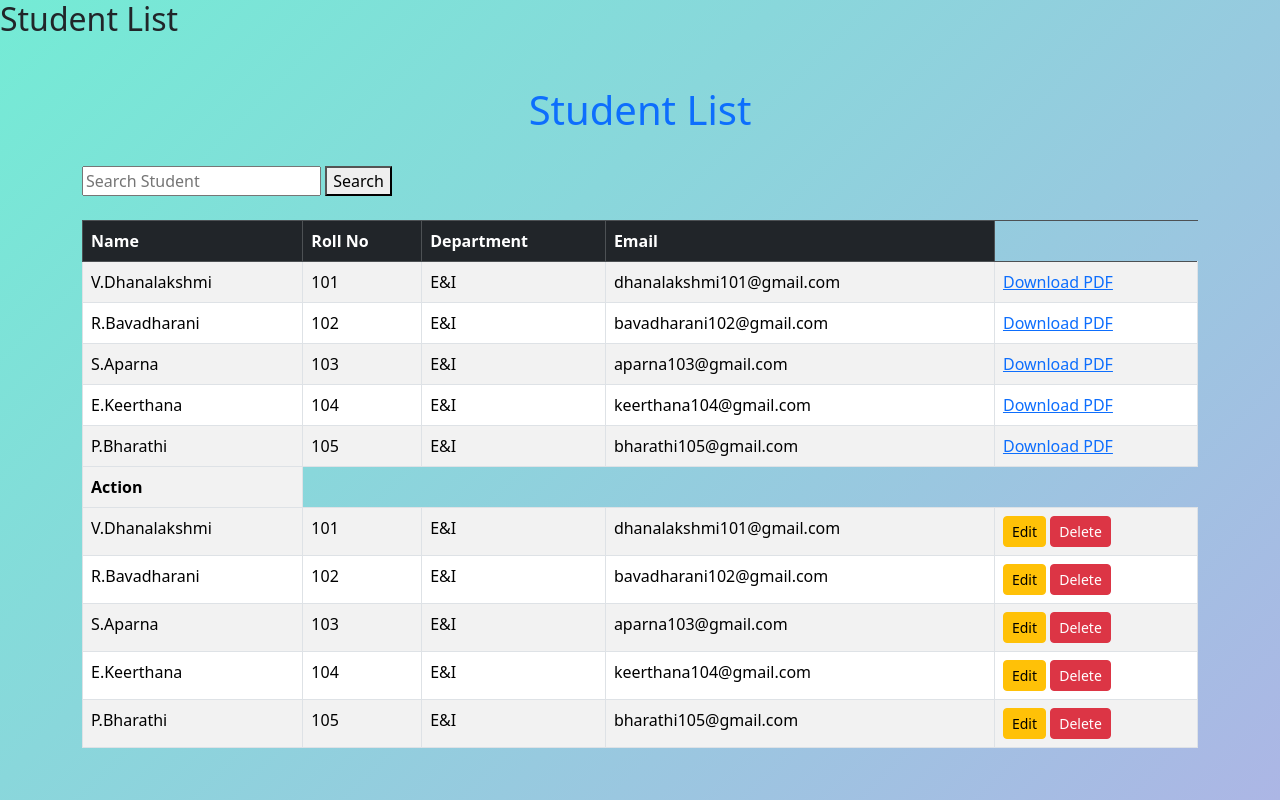
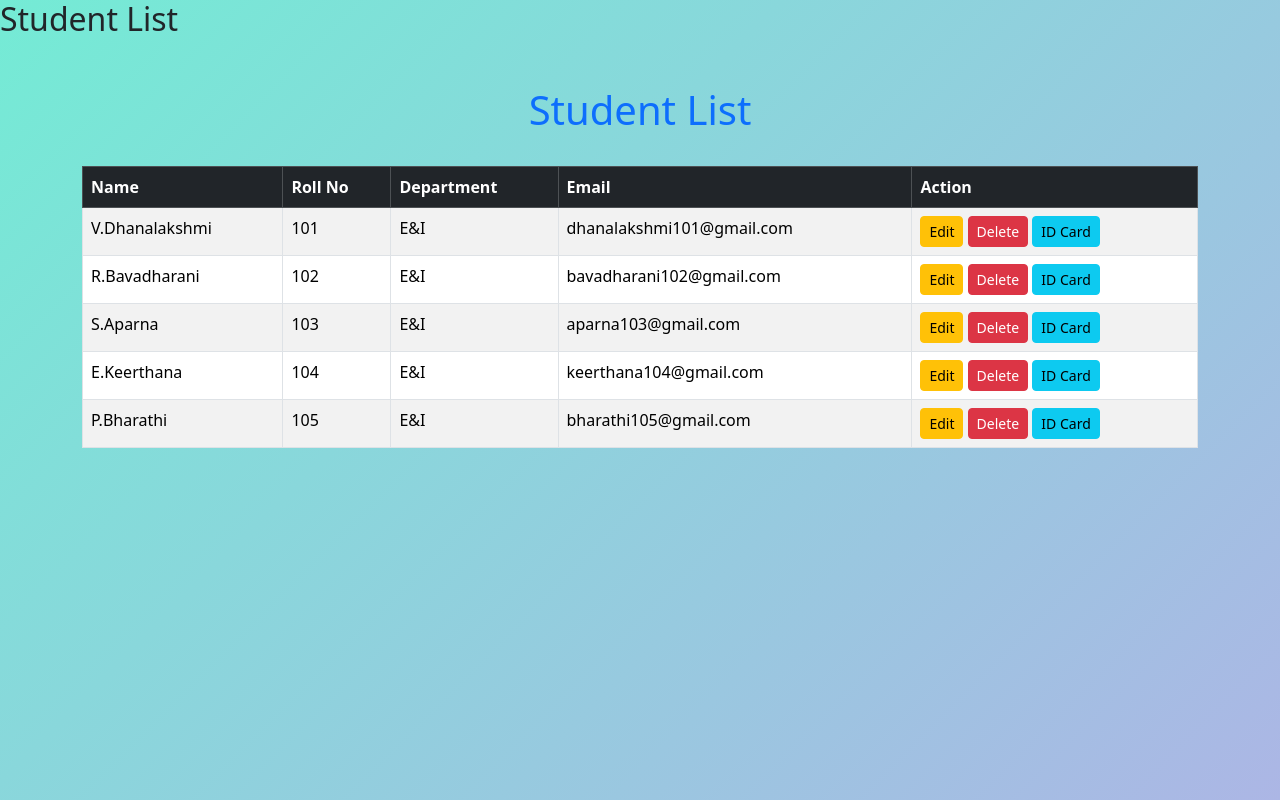
Before and after one commit to dhanalakshmi35035-jpg/student-management-system, a Django app: page /polls/students/ in a window 1280 px wide. Run offline with Django 5.2, Linux system fonts and the light colour scheme; data comes from the database, SQL or seed files in the repository; both versions use the stored data as it was after the commit.

Commit message:
Added ID Card feature

```diff
--- a/polls/models.py
+++ b/polls/models.py
@@ -2,10 +2,15 @@ from  django.db import models
 
 class Question(models.Model):
     question_text = models.CharField(max_length=200)
+    def __str__(self):
+        return self.question_text
 
 class Choice(models.Model):
     question = models.ForeignKey(Question, on_delete=models.CASCADE)
     choice_text = models.CharField(max_length=200)
+    votes = models.IntegerField(default=0)
+    def __str__(self):
+        return self.choice_text
 
 class Student(models.Model):
     name = models.CharField(max_length=100)
--- a/polls/templates/polls/student_list.html
+++ b/polls/templates/polls/student_list.html
@@ -8,7 +8,6 @@
 <!DOCTYPE html>
 <html>
 <head>
-
     <title>Student List</title>
 
     <link href="https://cdn.jsdelivr.net/npm/bootstrap@5.3.3/dist/css/bootstrap.min.css" rel="stylesheet">
@@ -22,19 +21,6 @@
     </h1>
 
     <br>
-    <form method="GET">
-
-    <input type="text"
-           name="q"
-           placeholder="Search Student">
-
-    <button type="submit">
-        Search
-    </button>
-
-</form>
-
-<br>
 
     <table class="table table-bordered table-striped table-hover">
 
@@ -44,31 +30,8 @@
                 <th>Roll No</th>
                 <th>Department</th>
                 <th>Email</th>
-                <tbody>
-
-{% for student in students %}
-
-<tr>
-
-    <td>{{ student.name }}</td>
-    <td>{{ student.roll_no }}</td>
-    <td>{{ student.department }}</td>
-    <td>{{ student.email }}</td>
-
-    <td>
-        <a href="{% url 'student_pdf' student.id %}">
-            Download PDF
-        </a>
-    </td>
-
-</tr>
-
-{% endfor %}
-
-</tbody>
                 <th>Action</th>
             </tr>
-
         </thead>
 
         <tbody>
@@ -88,6 +51,12 @@
                     <a href="{% url 'delete_student' student.id %}" class="btn btn-danger btn-sm">
                         Delete
                     </a>
+
+                    <a href="{% url 'id_card' student.id %}" class="btn btn-info btn-sm">
+                        ID Card
+                    </a>
+
+
                 </td>
             </tr>
         {% endfor %}
--- a/polls/urls.py
+++ b/polls/urls.py
@@ -24,4 +24,5 @@ path('add_fee/', views.add_fee, name='add_fee'),
 path('fee_list/', views.fee_list, name='fee_list'),
 path('generate_pdf/', views.generate_pdf, name='generate_pdf'),
 path('student_pdf/<int:id>/', views.student_pdf, name='student_pdf'),
+path('idcard/<int:student_id>/', views.id_card, name='id_card'),
 ]
--- a/polls/views.py
+++ b/polls/views.py
@@ -348,3 +348,8 @@ def student_pdf(request, id):
           p.save()
 
     return response
+def id_card(request, student_id):
+    student = get_object_or_404(Student, id=student_id)
+    return render(request, 'polls/id_card.html', {
+        'student': student
+    })
```
Also changed, not shown: polls/templates/polls/id_card.html (added, +57 -0 lines), polls/templates/polls/results.html (added, +9 -0 lines), db.sqlite3, polls/migrations/0007_choice_votes.py (added).
